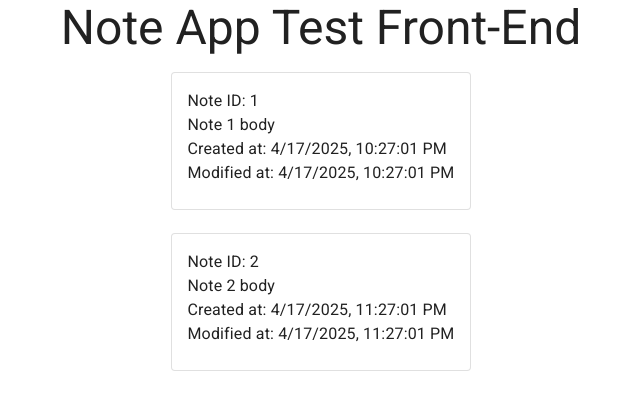
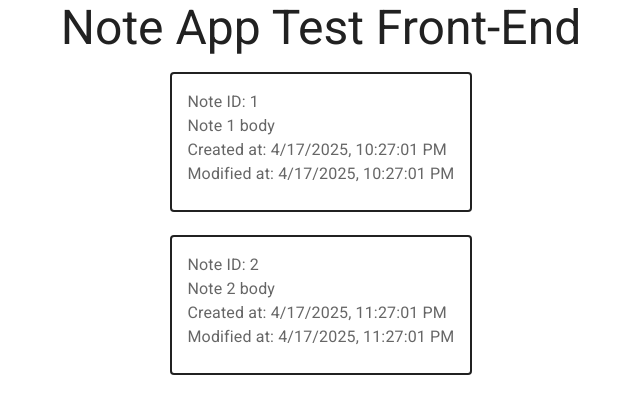
Before and after one commit to terickson87/fullstack-frontend-demo-react-vite, a React (Vite) app: page / in a window 1280 px wide. Shown: the top 414 px of the page, without its empty margins (319-959 px from the left). Built offline with nearby package versions, Linux system fonts and the light colour scheme.

Commit message:
Updated styling

```diff
--- a/src/App.tsx
+++ b/src/App.tsx
@@ -5,7 +5,8 @@ import CardContent from '@mui/material/CardContent'
 import Box from '@mui/material/Box';
 import Stack from '@mui/material/Stack';
 import Typography from '@mui/material/Typography';
-import Grid from '@mui/material/Grid';
+import { createTheme, ThemeProvider } from '@mui/material/styles';
+import { CssBaseline } from '@mui/material';
 
 
 class Note {
@@ -27,13 +28,13 @@ function NoteCard(note: Note) {
 
   return (
     <Box display="inline-block">
-      <Card id={noteCardId} data-testid={noteCardId} variant="outlined" style={{ display: 'inline-block' }}>
+      <Card id={noteCardId} data-testid={noteCardId} variant="outlined" style={{ display: 'inline-block' }} raised={true} sx={{ border: 2 }}>
         <CardContent>
           <Stack>
-            <span>Note ID: {note.id}</span>
-            <span>{note.body}</span>
-            <span>Created at: {note.createdAt.toLocaleString()}</span>
-            <span>Modified at: {note.modifiedAt.toLocaleString()}</span>
+            <Typography variant='body1' color='textSecondary'>Note ID: {note.id}</Typography>
+            <Typography variant='body1' color='textSecondary'>{note.body}</Typography>
+            <Typography variant='body1' color='textSecondary'>Created at: {note.createdAt.toLocaleString()}</Typography>
+            <Typography variant='body1' color='textSecondary'>Modified at: {note.modifiedAt.toLocaleString()}</Typography>
           </Stack>
         </CardContent>
       </Card>
@@ -56,16 +57,27 @@ const hardCodedNotes: Note[] = [
   }
 ]
 
+const theme = createTheme({
+  colorSchemes: {
+    dark: true,
+  },
+});
+
 function App() {
   const [notes, setNotes] = useState<Note[]>(hardCodedNotes);
 
   return (
-    <Container maxWidth="lg" sx={{alignItems: "center"}}>
-      <Stack spacing={2} sx={{ justifyContent: 'center', alignItems: 'center' }}>
-        <Typography align='center' variant='h3'>Note App Test Front-End</Typography>
-        {notes.map(it => NoteCard(it))}
-      </Stack>
-    </Container>
+    <ThemeProvider theme={theme}>
+      <CssBaseline />
+      <Container maxWidth="lg" sx={{alignItems: "center"}}>
+        <Stack spacing={2} sx={{ justifyContent: 'center', alignItems: 'center' }}>
+          <Typography align='center' variant='h3' color='textPrimary'>
+            Note App Test Front-End
+          </Typography>
+          {notes.map(it => NoteCard(it))}
+        </Stack>
+      </Container>
+    </ThemeProvider>
   )
 }
 
--- a/src/main.tsx
+++ b/src/main.tsx
@@ -5,11 +5,9 @@ import '@fontsource/roboto/700.css';
 import { StrictMode } from 'react'
 import { createRoot } from 'react-dom/client'
 import App from './App.tsx'
-import CssBaseline from '@mui/material/CssBaseline'
 
 createRoot(document.getElementById('root')!).render(
   <StrictMode>
-    <CssBaseline />
     <App />
   </StrictMode>,
 )
```
